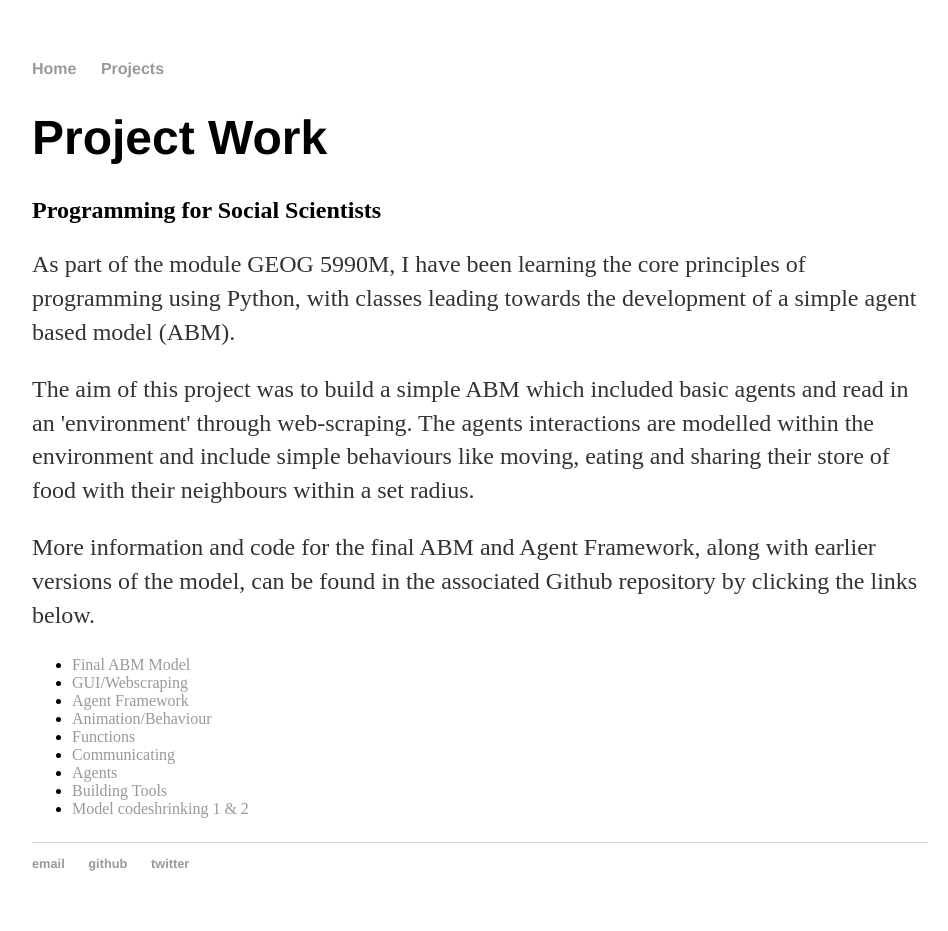
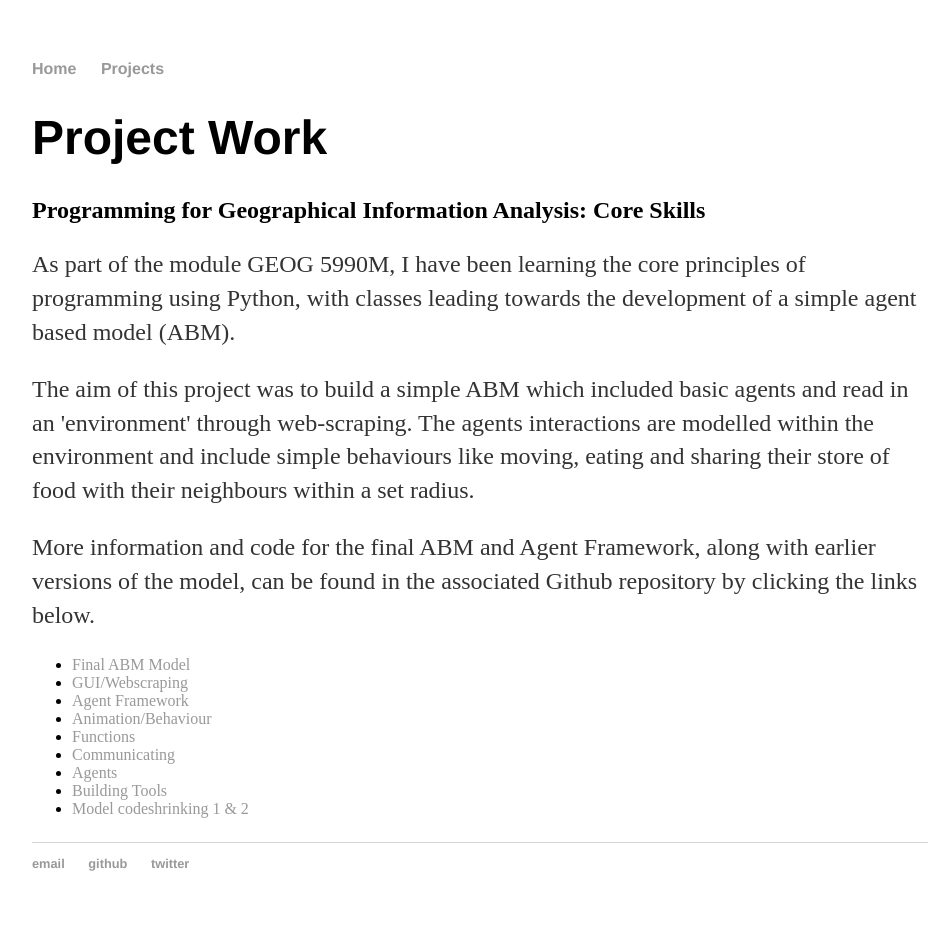
Before and after one commit to ee16hls/ee16hls.github.io, a Jekyll site: the page built from projects/index.html, in a window 1280 px wide. Shown: the whole page, without its empty margins (160-1108 px from the left). Built offline with Jekyll 4.4.1, drawn with Linux system fonts in a browser that asks for light colours.

Commit message:
Update index.html

```diff
--- a/projects/index.html
+++ b/projects/index.html
@@ -7,7 +7,7 @@ title: projects
 
   <h1>Project Work</h1>
 
-  <h2>Programming for Social Scientists</h2>
+  <h2>Programming for Geographical Information Analysis: Core Skills</h2>
 
   <p>As part of the module GEOG 5990M, I have been learning the core principles of programming using Python, with classes leading towards the development of a simple agent based model (ABM).</p>
   <p>The aim of this project was to build a simple ABM which included basic agents and read in an 'environment' through web-scraping. The agents interactions are modelled within the environment and include simple behaviours like moving, eating and sharing their store of food with their neighbours within a set radius.</p>
```
